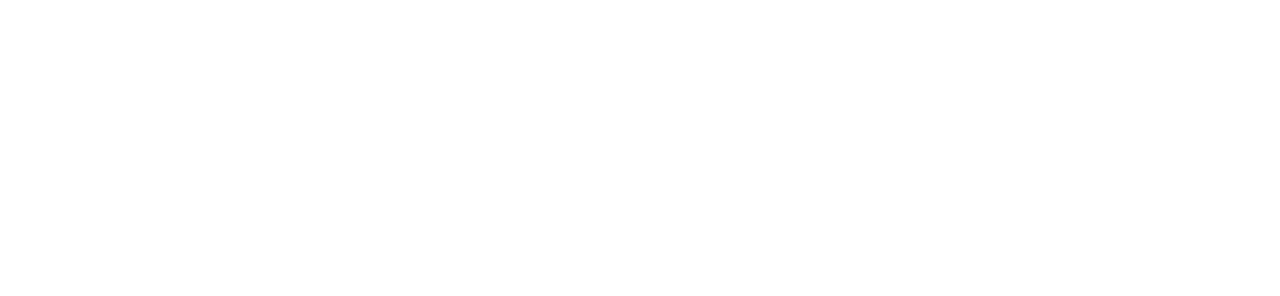
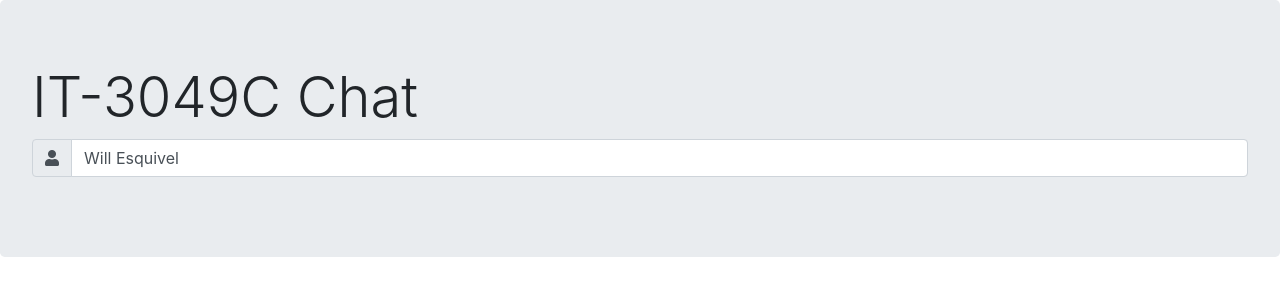
Before and after one commit to IT3049C-Lively-FA23/chatting-application-Wilmer19, a website: page index.html in a window 1280 px wide. Drawn offline with Linux system fonts and the light colour scheme.

Commit message:
Created a Bootstrap Jumbotron Header and bootstrap input group

```diff
--- a/index.html
+++ b/index.html
@@ -15,7 +15,17 @@
 
     <body>
         <header>
-
+            <div class="jumbotron">
+                <h1 class="display-4">IT-3049C Chat</h1>
+                <div class="input-group mb-3">
+                    <div class="input-group-prepend">
+                        <span class="input-group-text">
+                            <i class="fas fa-user"></i>
+                        </span>
+                    </div>
+                    <input id="my-name-input" type="text" class="form-control" placeholder="Name" value="Will Esquivel">
+                </div>
+            </div>
         </header>
 
         <div id="chat">
```
